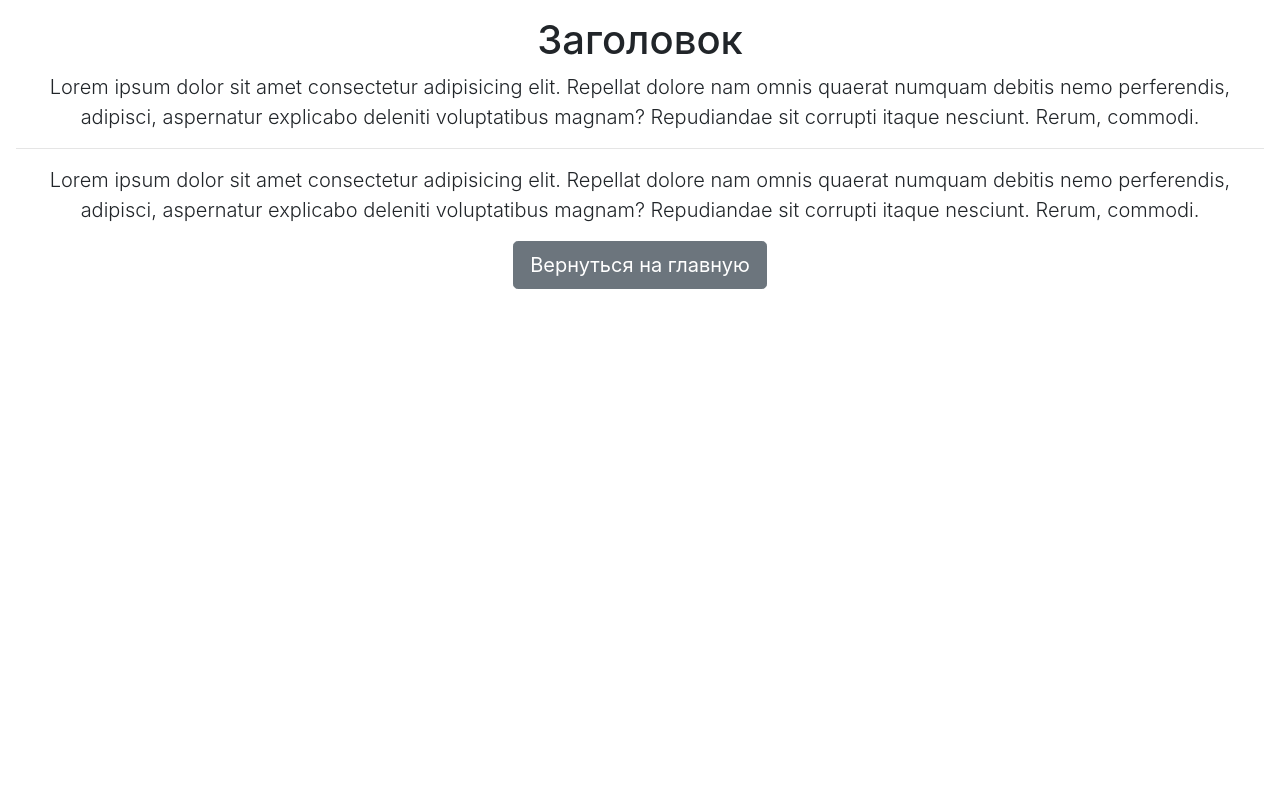
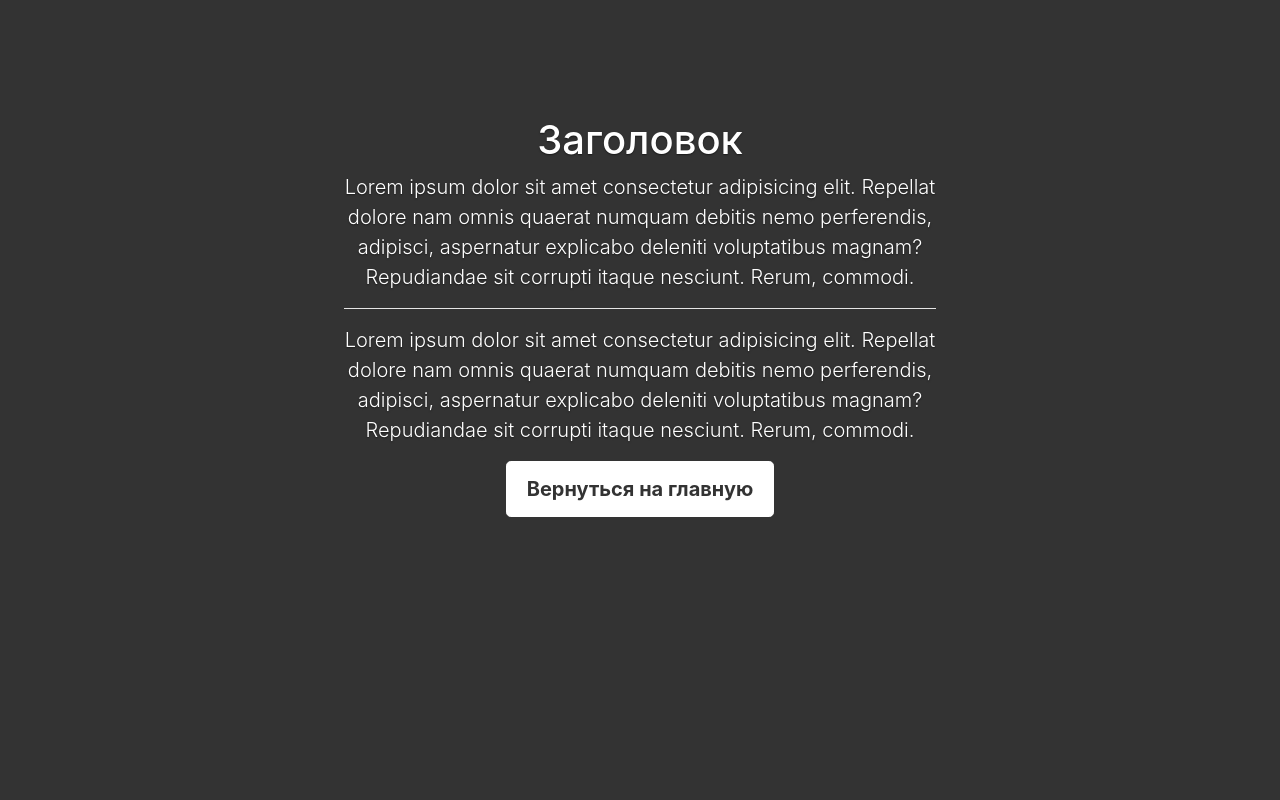
Before and after one commit to d-komissarchik/news_site, a Flask app: template templates/detailed.html in a window 1280 px wide. Run offline with Flask 3, Linux system fonts and the light colour scheme; the template is opened without the code that fills it, so the values that code supplies are empty; some libraries are stand-ins or nearby versions.

Commit message:
added static

```diff
--- /dev/null
+++ b/static/css/cover.css
@@ -0,0 +1,64 @@
+/*
+ * Globals
+ */
+
+/* Links */
+a,
+a:focus,
+a:hover {
+  color: #fff;
+}
+
+/* Custom default button */
+.btn-secondary,
+.btn-secondary:hover,
+.btn-secondary:focus {
+  color: #333;
+  text-shadow: none; /* Prevent inheritance from `body` */
+  background-color: #fff;
+  border: .05rem solid #fff;
+}
+
+
+/*
+ * Base structure
+ */
+
+html,
+body {
+  height: 100%;
+  background-color: #333;
+}
+
+body {
+  display: -ms-flexbox;
+  display: -webkit-box;
+  display: flex;
+  -ms-flex-pack: center;
+  -webkit-box-pack: center;
+  justify-content: center;
+  color: #fff;
+  text-shadow: 0 .05rem .1rem rgba(0, 0, 0, .5);
+}
+
+.cover-container {
+  max-width: 42em;
+}
+/*
+ * Cover
+ */
+.cover {
+  padding: 0 1.5rem;
+  margin-top: 100px;
+}
+.cover .btn-lg {
+  padding: .75rem 1.25rem;
+  font-weight: 700;
+}
+
+/*
+Custom CSS
+*/
+.line {
+    background-color: #fff;
+}
--- a/templates/blog.html
+++ b/templates/blog.html
@@ -128,5 +128,5 @@
       </main>
       <!-- JQuery and custom script -->
       <script type="text/javascript" src="https://ajax.googleapis.com/ajax/libs/jquery/1.10.1/jquery.min.js"></script>
-      <script src="scripts/scroll.js"></script>
+      <script src="{{ url_for('static', filename='scripts/scroll.js') }}"></script>
 {% endblock %}
--- a/templates/detailed.html
+++ b/templates/detailed.html
@@ -9,7 +9,7 @@
           integrity="sha384-Gn5384xqQ1aoWXA+058RXPxPg6fy4IWvTNh0E263XmFcJlSAwiGgFAW/dAiS6JXm"
           crossorigin="anonymous">
     <!-- Custom CSS for current page -->
-    <link rel="stylesheet" href="css/cover.css">
+    <link rel="stylesheet" href="{{ url_for('static', filename='css/cover.css') }}">
     <title>Заголовок</title>
 </head>
 <body class="text-center">
--- a/templates/news.html
+++ b/templates/news.html
@@ -127,5 +127,5 @@
       </main>
       <!-- JQuery and custom script -->
       <script type="text/javascript" src="https://ajax.googleapis.com/ajax/libs/jquery/1.10.1/jquery.min.js"></script>
-      <script src="scripts/scroll.js"></script>
+      <script src="{{ url_for('static', filename='scripts/scroll.js') }}"></script>
 {% endblock %}
```
Also changed, not shown: static/scripts/scroll.js (added, +8 -0 lines).
